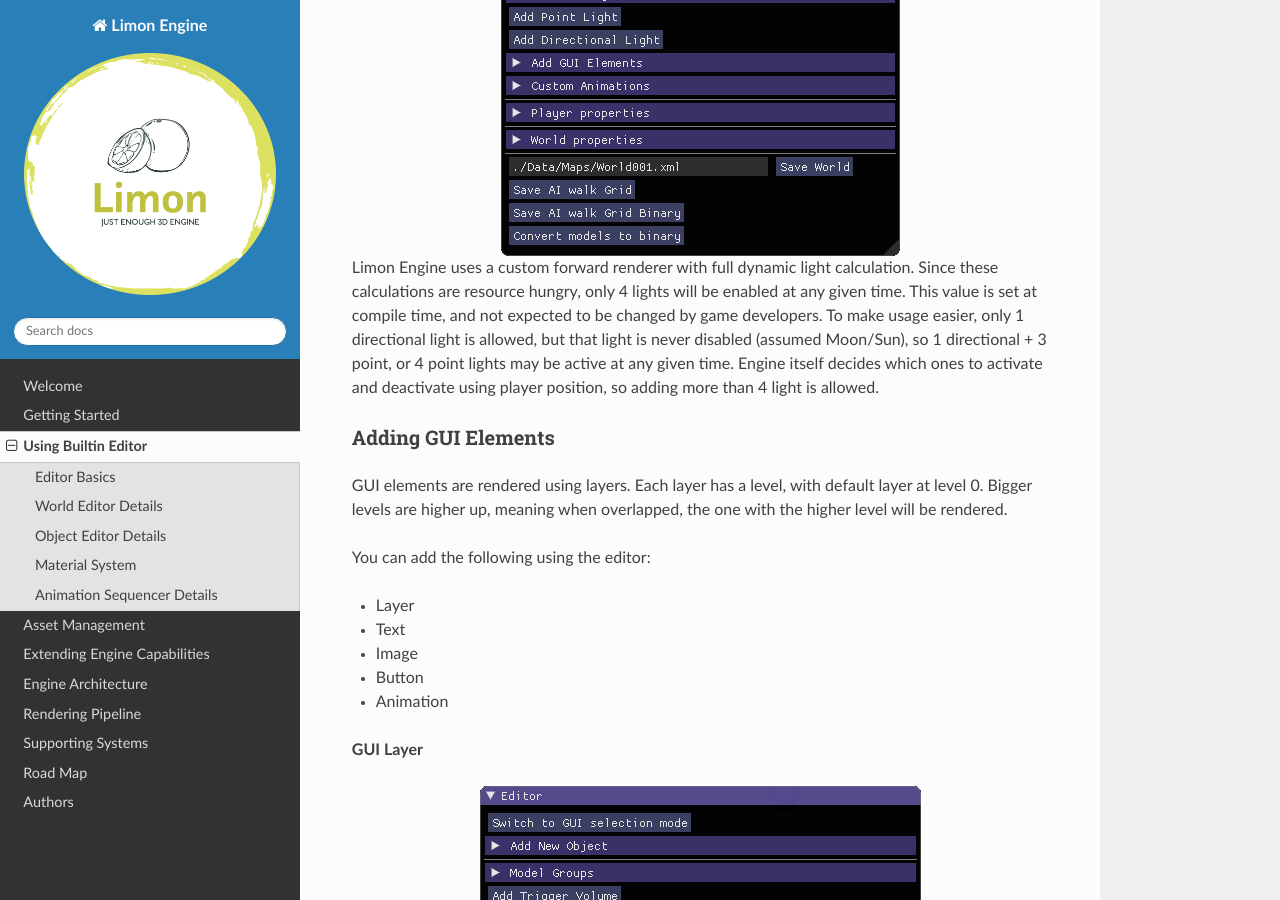
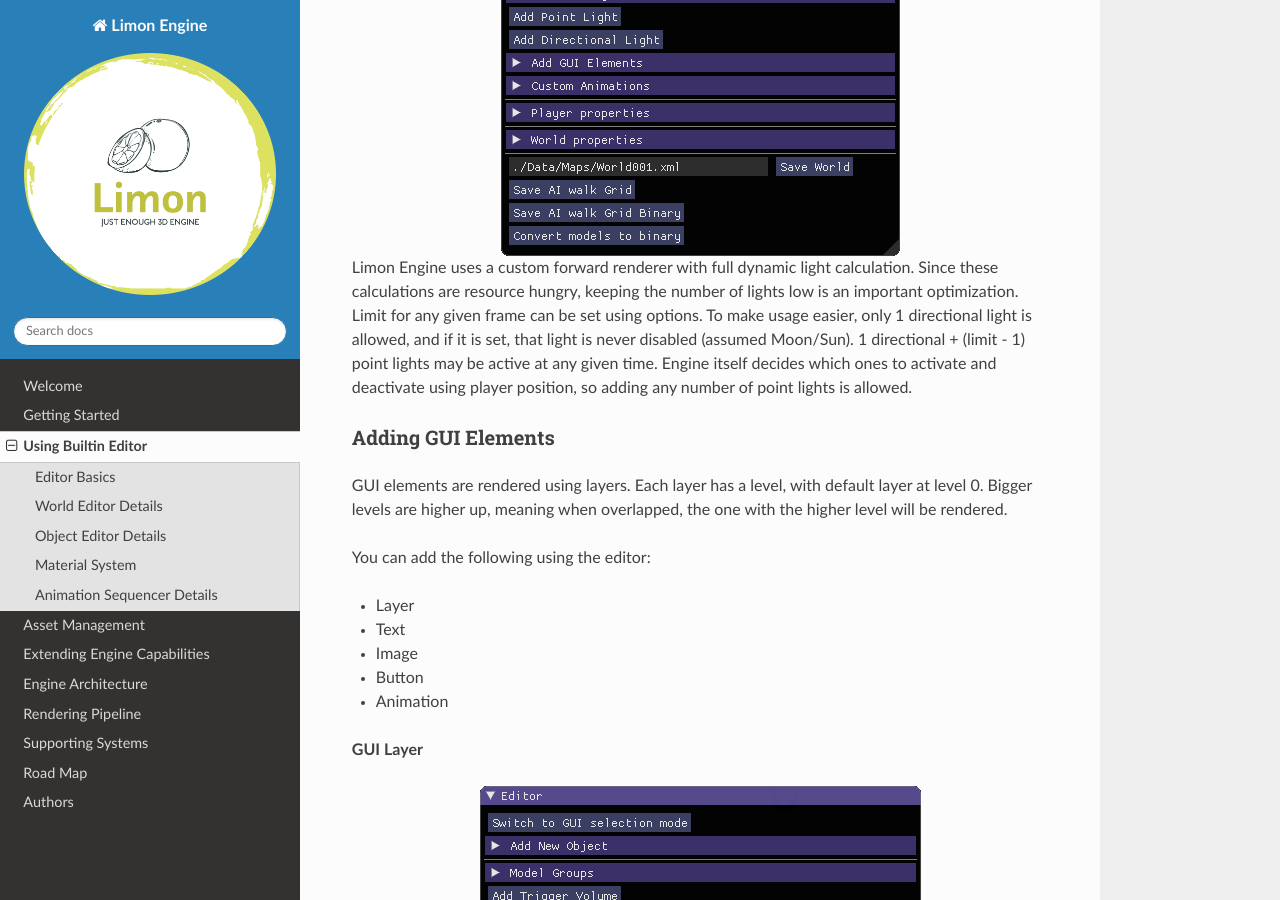
Before and after one commit to enginmanap/limonEngine-docs, a Sphinx documentation site: the page built from docs/UsingTheEditor.rst, in a window 1280 px wide and 900 px high, scrolled down 6432 px. Built offline with Sphinx 7.4.7 and the Read the Docs theme 3.1.0, drawn with Linux system fonts in a browser that asks for light colours.

Commit message:
Fix misleading 4 light limit in the documentation

```diff
--- a/docs/RenderingPipeline.rst
+++ b/docs/RenderingPipeline.rst
@@ -389,10 +389,10 @@ Culling and LOD
      - Long
      - 10
      - When a model has more meshes than this, occlusion tests run per mesh rather than per model.
-   * - ``maximumPointLights``
+   * - ``maximumLights``
      - Long
      - 4
-     - Maximum number of simultaneously active point lights. The engine selects the most relevant lights up to this limit.
+     - Maximum number of simultaneously active lights. If there is a directional light, it is always active. The engine selects the most relevant point lights up to this limit.
 
 Player
 ------
--- a/docs/UsingTheEditor.rst
+++ b/docs/UsingTheEditor.rst
@@ -96,8 +96,8 @@ _____________
 .. figure:: _static/media/images/WorldEditor/addLight.png
     :align: center
 
-Limon Engine uses a custom forward renderer with full dynamic light calculation. Since these calculations are resource hungry, only 4 lights will be enabled at any given time. This value is set at compile time, and not expected to be changed by game developers.
-To make usage easier, only 1 directional light is allowed, but that light is never disabled (assumed Moon/Sun), so 1 directional + 3 point, or 4 point lights may be active at any given time. Engine itself decides which ones to activate and deactivate using player position, so adding more than 4 light is allowed.
+Limon Engine uses a custom forward renderer with full dynamic light calculation. Since these calculations are resource hungry, keeping the number of lights low is an important optimization. Limit for any given frame can be set using options.
+To make usage easier, only 1 directional light is allowed, and if it is set, that light is never disabled (assumed Moon/Sun). 1 directional +  (limit - 1) point lights may be active at any given time. Engine itself decides which ones to activate and deactivate using player position, so adding any number of  point lights is allowed.
 
 Adding GUI Elements
 ___________________
```
